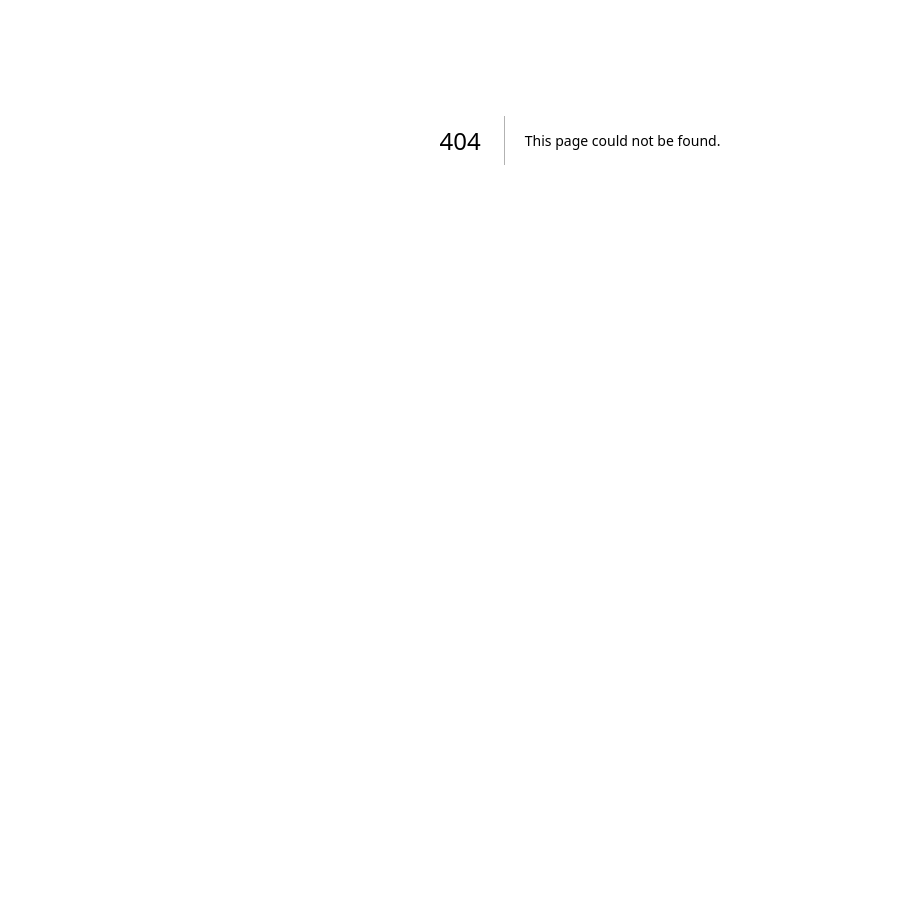
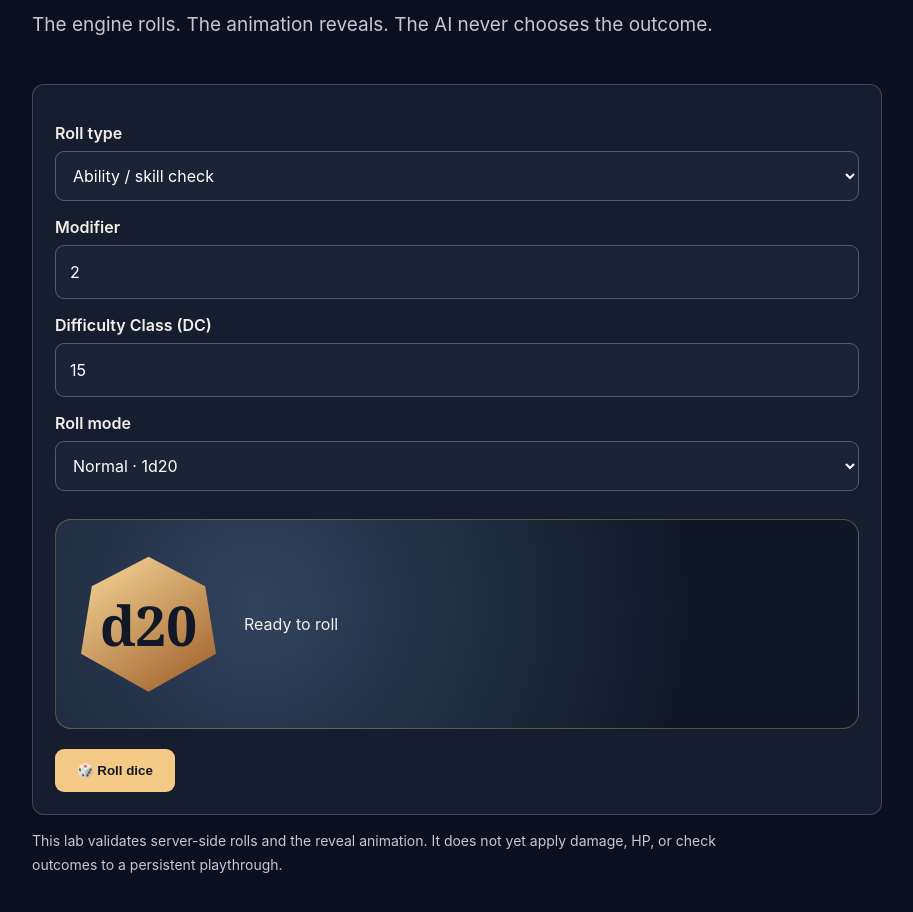
Before and after one commit to witsbi/rpgstudio, a Next.js app in the folder web/: page /dice in a window 1280 px wide. Before the commit this address had no page. Shown: the part 260-1172 px from the top of the page, without its empty margins (60-973 px from the left). Before the commit the page ends 800 px from the top, so only its background shows below. Built offline with nearby package versions, Linux system fonts and the light colour scheme.

Commit message:
feat(dice): animated roll lab with server-authoritative results

```diff
--- /dev/null
+++ b/web/app/dice/page.tsx
@@ -0,0 +1,51 @@
+"use client";
+import Link from "next/link";
+import { useState } from "react";
+type Kind = "ability"|"attack"|"save"|"damage"|"healing";
+type Mode = "normal"|"advantage"|"disadvantage";
+type Receipt = {id:string;timestamp:string;kind:Kind;sides:number;dice:number[];kept:number;modifier:number;total:number;dc:number|null;success:boolean|null;mode:Mode;consequence:string};
+export default function DiceLab(){
+ const [kind,setKind]=useState<Kind>("ability");
+ const [mode,setMode]=useState<Mode>("normal");
+ const [modifier,setModifier]=useState(2);
+ const [dc,setDc]=useState(15);
+ const [sides,setSides]=useState(6);
+ const [count,setCount]=useState(2);
+ const [rolling,setRolling]=useState(false);
+ const [receipt,setReceipt]=useState<Receipt|null>(null);
+ const [error,setError]=useState("");
+ const check=["ability","attack","save"].includes(kind);
+ async function roll(){
+  if(rolling)return;
+  setRolling(true);setReceipt(null);setError("");
+  try {
+   const request={kind,modifier,...(check?{dc,mode}:{sides,count,mode:"normal"})};
+   const [response]=await Promise.all([fetch("/api/dice",{method:"POST",headers:{"Content-Type":"application/json"},body:JSON.stringify(request)}),new Promise(resolve=>setTimeout(resolve,1100))]);
+   const data=await response.json();
+   if(!response.ok)throw Error(data.error||"Roll failed");
+   setReceipt(data as Receipt);
+  }catch(e){setError(e instanceof Error?e.message:"Roll failed");}
+  finally{setRolling(false);}
+ }
+ return <main className="shell"><header className="top"><Link className="logo" href="/">✦ RPG <span>STUDIO</span></Link><Link href="/marketplace">Marketplace →</Link></header>
+ <section className="hero compact"><p className="eyebrow">PR #7 · INTERACTIVE PROTOTYPE</p><h1>Dice & Consequences</h1><p className="lead">The engine rolls. The animation reveals. The AI never chooses the outcome.</p></section>
+ <section className="editor"><div className="location"><label htmlFor="kind">Roll type</label><select id="kind" value={kind} onChange={e=>{setKind(e.target.value as Kind);setReceipt(null);}}>{(["ability","attack","save","damage","healing"] as const).map(k=><option value={k} key={k}>{k==="ability"?"Ability / skill check":k==="attack"?"Attack vs AC":k==="save"?"Saving throw":k==="damage"?"Damage":"Healing"}</option>)}</select>
+ <label htmlFor="modifier">Modifier</label><input id="modifier" type="number" min={-10} max={30} value={modifier} onChange={e=>setModifier(Number(e.target.value))}/>
+ {check?<><label htmlFor="dc">{kind==="attack"?"Target Armor Class (AC)":"Difficulty Class (DC)"}</label><input id="dc" type="number" min={1} max={40} value={dc} onChange={e=>setDc(Number(e.target.value))}/><label htmlFor="mode">Roll mode</label><select id="mode" value={mode} onChange={e=>setMode(e.target.value as Mode)}><option value="normal">Normal · 1d20</option><option value="advantage">Advantage · 2d20 keep highest</option><option value="disadvantage">Disadvantage · 2d20 keep lowest</option></select></>:<><label htmlFor="sides">Die</label><select id="sides" value={sides} onChange={e=>setSides(Number(e.target.value))}>{[4,6,8,10,12,20].map(n=><option value={n} key={n}>d{n}</option>)}</select><label htmlFor="count">Number of dice</label><input id="count" type="number" min={1} max={10} value={count} onChange={e=>setCount(Number(e.target.value))}/></>}
+ <div className="dice-stage" aria-live="polite"><div className={"die-face"+(rolling?" tumbling":"")} key={receipt?.id||"waiting"}>{rolling?"?":receipt?receipt.kept:"d20"}</div><div className="dice-result">{rolling?"Rolling…":receipt?<><strong>{receipt.dice.map(v=>String(v)).join(" · ")} {receipt.mode!=="normal"?"(kept "+receipt.kept+")":""}</strong><p>{receipt.kept} {receipt.modifier>=0?"+":"−"} {Math.abs(receipt.modifier)} = <strong>{receipt.total}</strong>{receipt.dc!==null?" vs "+receipt.dc:""}</p><h2 className={receipt.success===false?"error":"success"}>{receipt.success===null?receipt.consequence:receipt.success?"SUCCESS":"FAILURE"}</h2></>:"Ready to roll"}</div></div>
+ <button disabled={rolling} onClick={roll}>{rolling?"Dice in motion…":"🎲 Roll dice"}</button>
+ {error&&<p className="error" role="alert">{error}</p>}
+ {receipt&&<p className="dice-receipt">Roll receipt: {receipt.id}<br/>Recorded {receipt.timestamp} · {receipt.kind} · d{receipt.sides}</p>}
+ </div><p className="lead" style={{fontSize:14}}>This lab validates server-side rolls and the reveal animation. It does not yet apply damage, HP, or check outcomes to a persistent playthrough.</p></section>
+ <style jsx>{`
+ select{width:100%;padding:13px;border:1px solid #ffffff40;border-radius:9px;background:#1a2436;color:#fff;font:inherit}
+ .dice-stage{display:flex;align-items:center;gap:28px;margin-top:28px;min-height:210px;padding:25px;border-radius:16px;background:radial-gradient(circle at 25% 40%,#31435e,#101827 70%);border:1px solid #e7b96b55}
+ .die-face{display:grid;place-items:center;flex:none;width:135px;height:135px;clip-path:polygon(50% 0%,92% 22%,100% 72%,50% 100%,0% 72%,8% 22%);background:linear-gradient(145deg,#f8d99b,#9b5b25);color:#111827;font:bold 55px Georgia,serif;filter:drop-shadow(0 0 14px #f4c98566)}
+ .tumbling{animation:tumble .24s linear infinite alternate}
+ @keyframes tumble{0%{transform:rotate(-22deg) scale(.82)}100%{transform:rotate(28deg) scale(1.12)}}
+ .dice-result{line-height:1.5;overflow-wrap:anywhere}.dice-result h2{font-size:28px;margin:5px 0}
+ .dice-receipt{color:#aab3c6;font-size:12px;overflow-wrap:anywhere}
+ @media(max-width:550px){.dice-stage{flex-direction:column;align-items:flex-start}}
+ @media(prefers-reduced-motion:reduce){.tumbling{animation:none}}
+ `}</style></main>;
+}
```
